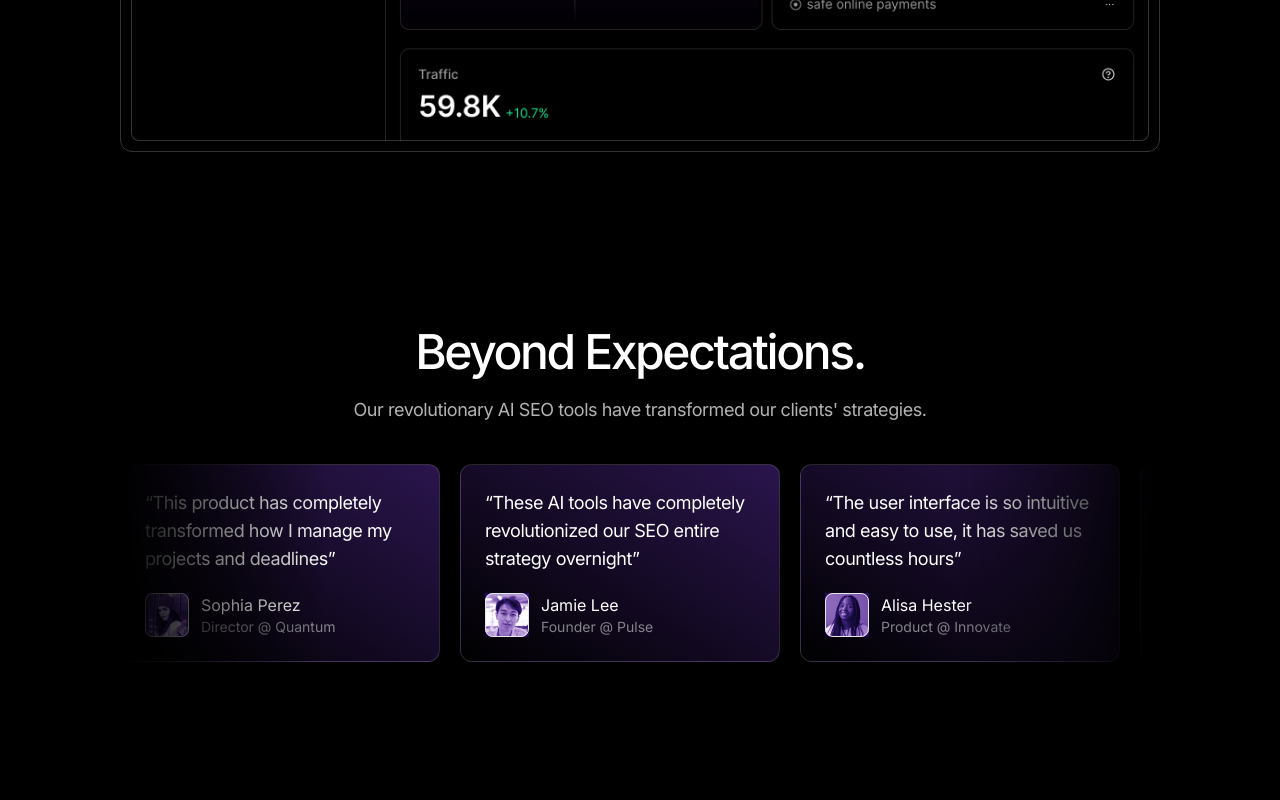
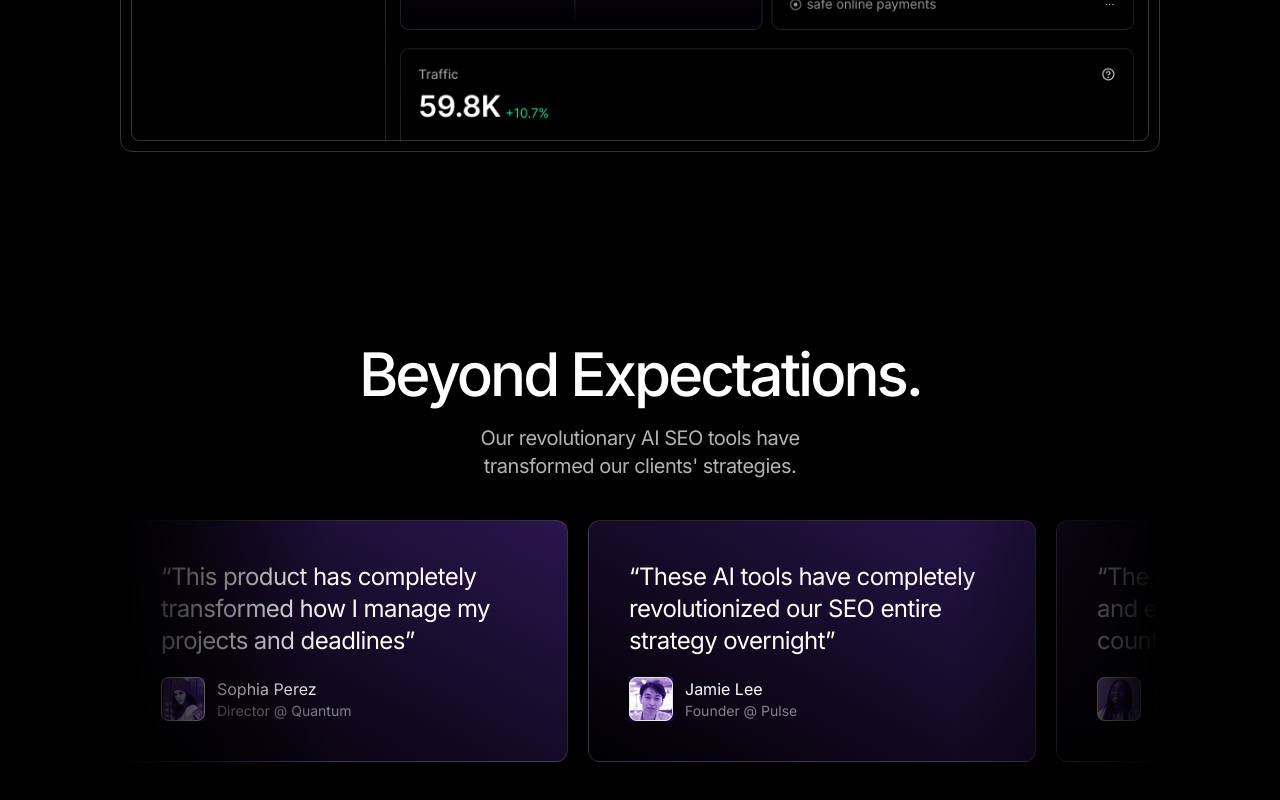
Before and after one commit to maxdevocht/AI-Landing-Page, a React (Vite) app: page / in a window 1280 px wide. Shown: the part 1911-2711 px from the top of the page. Before the commit the page ends 2653 px from the top, so only its background shows below. Built offline with nearby package versions, Linux system fonts and the light colour scheme.

Commit message:
Update Testimonials.jsx

```diff
--- a/src/sections/Testimonials.jsx
+++ b/src/sections/Testimonials.jsx
@@ -29,12 +29,12 @@ const testimonials = [
 
 const Testimonials = () => {
   return (
-    <section className="py-20">
+    <section className="py-20 md:py-24">
       <div className="container">
-        <h2 className="text-5xl text-center tracking-tighter font-medium">
+        <h2 className="text-5xl md:text-6xl text-center tracking-tighter font-medium">
           Beyond Expectations.
         </h2>
-        <p className="text-white/70 text-lg text-center mt-5 tracking-tight">
+        <p className="text-white/70 text-lg md:text-xl text-center mt-5 tracking-tight max-w-sm mx-auto">
           Our revolutionary AI SEO tools have transformed our clients&apos;
           strategies.
         </p>
@@ -44,9 +44,11 @@ const Testimonials = () => {
             {testimonials.map((testimonial) => (
               <div
                 key={testimonial.name}
-                className="border-white/15 border p-6 rounded-xl bg-[linear-gradient(to_bottom_left,rgb(140,69,255,.3),black)] max-w-xs flex-none"
+                className="border-white/15 border p-6 md:p-10 rounded-xl bg-[linear-gradient(to_bottom_left,rgb(140,69,255,.3),black)] max-w-xs md:max-w-md flex-none"
               >
-                <div className="text-lg tracking-tight">{testimonial.text}</div>
+                <div className="text-lg md:text-2xl tracking-tight">
+                  {testimonial.text}
+                </div>
                 <div className="flex items-center gap-3 mt-5">
                   <div className="relative after:content-[''] after:absolute after:inset-0 after:bg-[rgb(140,68,255)] after:mix-blend-soft-light before:content-[''] before:absolute before:inset-0 before:border before:border-white-30 before:z-10 before:rounded-lg">
                     <img
```
